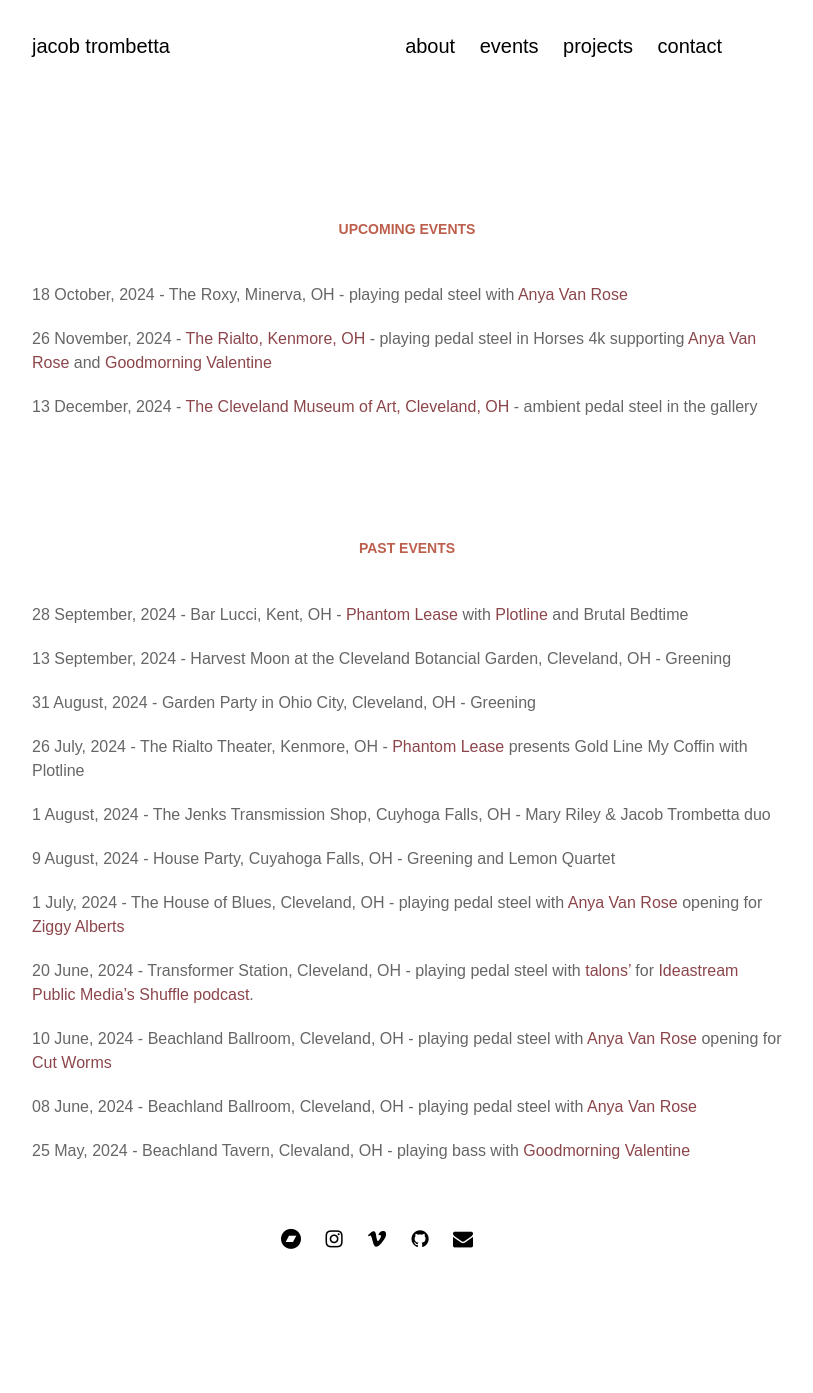
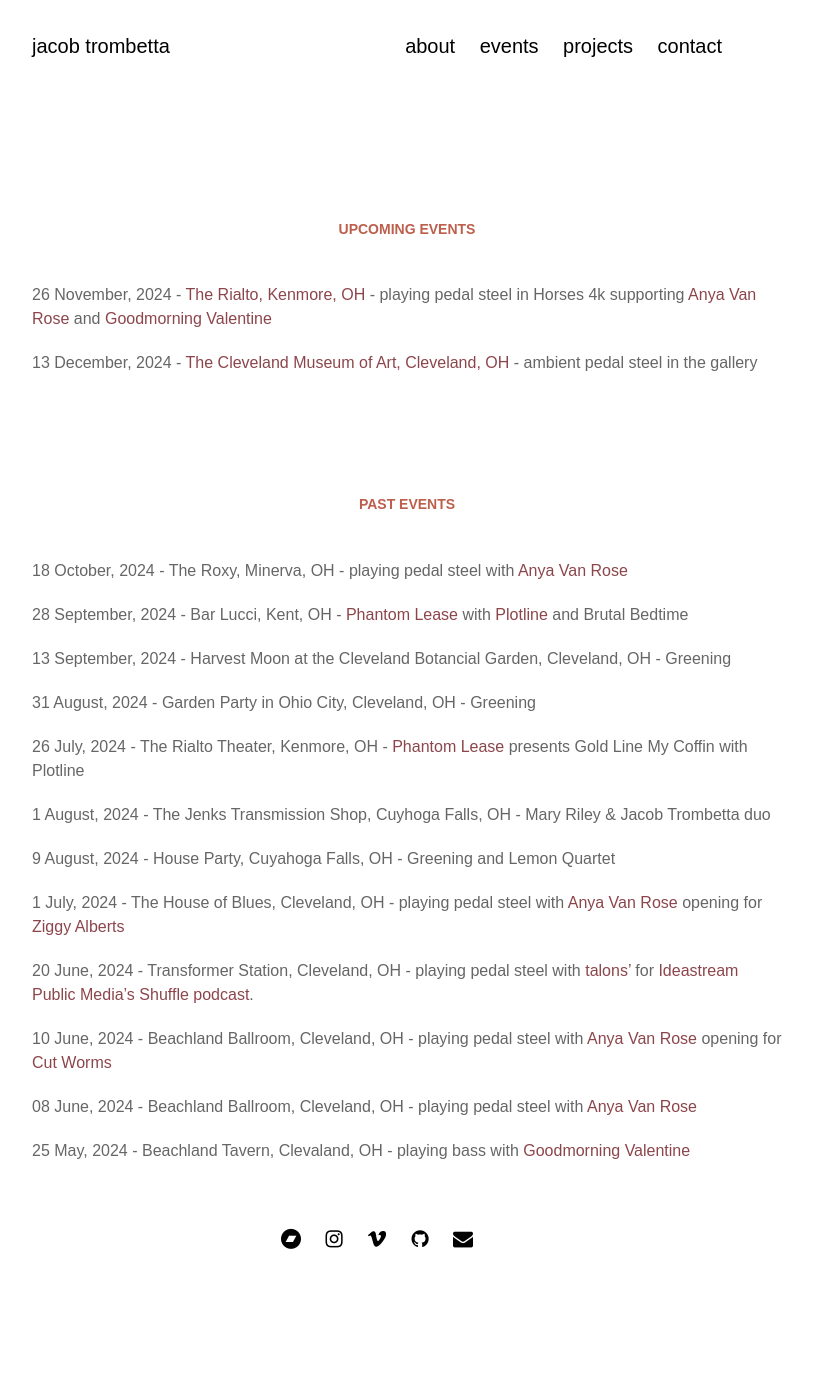
Before and after one commit to jacobtrombetta/jacobtrombetta.github.io, a Jekyll site: the page built from pages/events.md, in a window 1280 px wide. Shown: the whole page, without its empty margins (263-1076 px from the left). Built offline with Jekyll 4.4.1, drawn with Linux system fonts in a browser that asks for light colours; nearby versions of some CDN libraries; some web fonts are replaced.

```diff
--- a/pages/events.md
+++ b/pages/events.md
@@ -4,13 +4,13 @@ title: events
 permalink: /events
 ---
 ### Upcoming events
-18 October, 2024 - The Roxy, Minerva, OH - playing pedal steel with [Anya Van Rose](https://www.anyavanrose.com/)
-
 26 November, 2024 - [The Rialto, Kenmore, OH](https://www.therialtotheatre.com/calendar/2024/11/26/goodmorning-valentine-anya-van-rose-horses-4k) - playing pedal steel in Horses 4k supporting [Anya Van Rose](https://www.anyavanrose.com/) and [Goodmorning Valentine](https://goodmorningvalentine.bandcamp.com/)
 
 13 December, 2024 - [The Cleveland Museum of Art, Cleveland, OH](https://www.clevelandart.org/events/music-galleries-jacob-trombetta) - ambient pedal steel in the gallery
 
 ### Past events
+18 October, 2024 - The Roxy, Minerva, OH - playing pedal steel with [Anya Van Rose](https://www.anyavanrose.com/)
+
 28 September, 2024 - Bar Lucci, Kent, OH - [Phantom Lease](https://sites.google.com/view/phantomlease/home) with [Plotline](https://www.instagram.com/plotline.ak/) and Brutal Bedtime
 
 13 September, 2024 - Harvest Moon at the Cleveland Botancial Garden, Cleveland, OH - Greening
```
